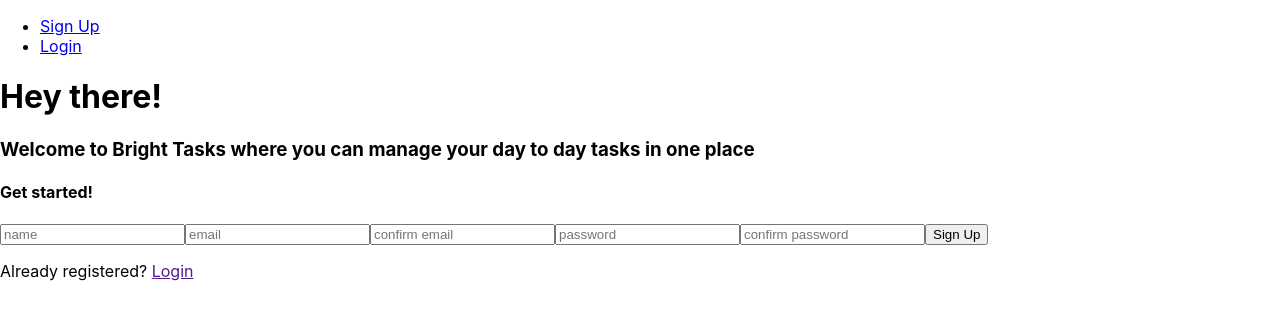
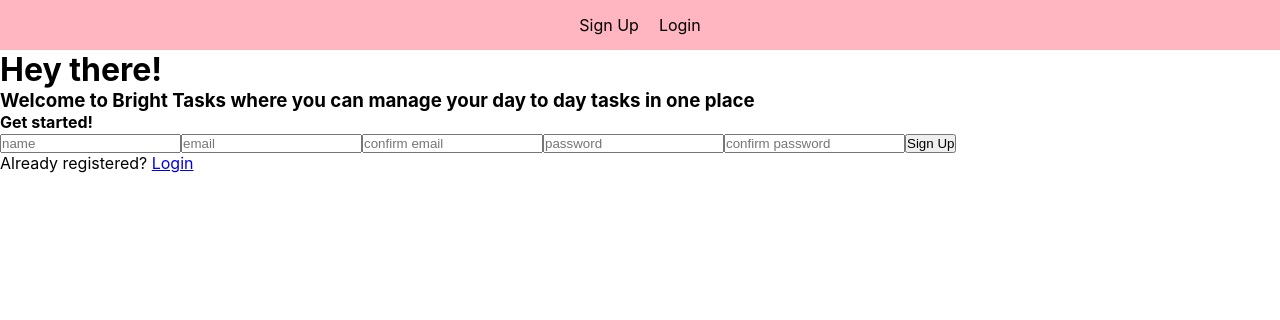
Before and after one commit to KajananGit/Bright-Tasks, a React (Vite) app in the folder bright-tasks-frontend/: page /signup in a window 1280 px wide. Shown: the top 320 px of the page. Built offline with nearby package versions, Linux system fonts and the light colour scheme; no server answers.

Commit message:
added some generic styling to the navbar

```diff
--- a/bright-tasks-frontend/src/App.css
+++ b/bright-tasks-frontend/src/App.css
@@ -1,38 +1,8 @@
-.App {
-  text-align: center;
+*{
+  margin: 0;
+  padding: 0;
 }
 
-.App-logo {
-  height: 40vmin;
-  pointer-events: none;
+body{
+  min-height: 100vh;
 }
-
-@media (prefers-reduced-motion: no-preference) {
-  .App-logo {
-    animation: App-logo-spin infinite 20s linear;
-  }
-}
-
-.App-header {
-  background-color: #282c34;
-  min-height: 100vh;
-  display: flex;
-  flex-direction: column;
-  align-items: center;
-  justify-content: center;
-  font-size: calc(10px + 2vmin);
-  color: white;
-}
-
-.App-link {
-  color: #61dafb;
-}
-
-@keyframes App-logo-spin {
-  from {
-    transform: rotate(0deg);
-  }
-  to {
-    transform: rotate(360deg);
-  }
-}
--- a/bright-tasks-frontend/src/App.jsx
+++ b/bright-tasks-frontend/src/App.jsx
@@ -4,6 +4,7 @@
 import Navigation from "./components/Navigation";
 import { useEffect, useState } from "react";
 import { createBrowserRouter, RouterProvider } from "react-router-dom";
+import "./App.css";
 
 function App() {
   const [users, setUsers] = useState([]);
--- a/bright-tasks-frontend/src/components/Navigation.jsx
+++ b/bright-tasks-frontend/src/components/Navigation.jsx
@@ -1,16 +1,17 @@
 import { Link, Outlet } from "react-router-dom";
+import "../styling/NavigationStyle.css";
 
 const Navigation = () => {
   return (
     <>
       <nav>
         <ul>
-          <li>
+          <a>
             <Link to="/signup">Sign Up</Link>
-          </li>
-          <li>
+          </a>
+          <a>
             <Link to="/login">Login</Link>
-          </li>
+          </a>
         </ul>
       </nav>
       <Outlet />
--- a/bright-tasks-frontend/src/containers/LoginContainer.jsx
+++ b/bright-tasks-frontend/src/containers/LoginContainer.jsx
@@ -7,7 +7,7 @@
       <h1>Hey there!</h1>
       <Login users={users} />
       <p>
-        New Here? <a href="">Sign Up</a>
+        New Here? <a href="/signup">Sign Up</a>
       </p>
     </>
   );
--- a/bright-tasks-frontend/src/containers/SignUpContainer.jsx
+++ b/bright-tasks-frontend/src/containers/SignUpContainer.jsx
@@ -22,7 +22,7 @@
       <SignUp postNewUser={postNewUser} users={users} />
 
       <p>
-        Already registered? <a href="">Login</a>
+        Already registered? <a href="/login">Login</a>
       </p>
     </>
   );
--- /dev/null
+++ b/bright-tasks-frontend/src/styling/NavigationStyle.css
@@ -0,0 +1,27 @@
+nav{
+    background-color: lightpink;
+
+}
+
+nav ul{
+    width: 100%;
+    display: flex;
+    justify-content: center;
+    align-items: center;
+
+}
+
+nav a{
+    height: 50px;
+    padding: 0 5px;
+    display: flex;
+    align-items: center;
+    color: black;
+    text-decoration: none;
+}
+
+nav a:hover{
+    background-color: #f0f0f0;
+    font-weight: 500;
+    transform: scale(1.03);
+}
```
